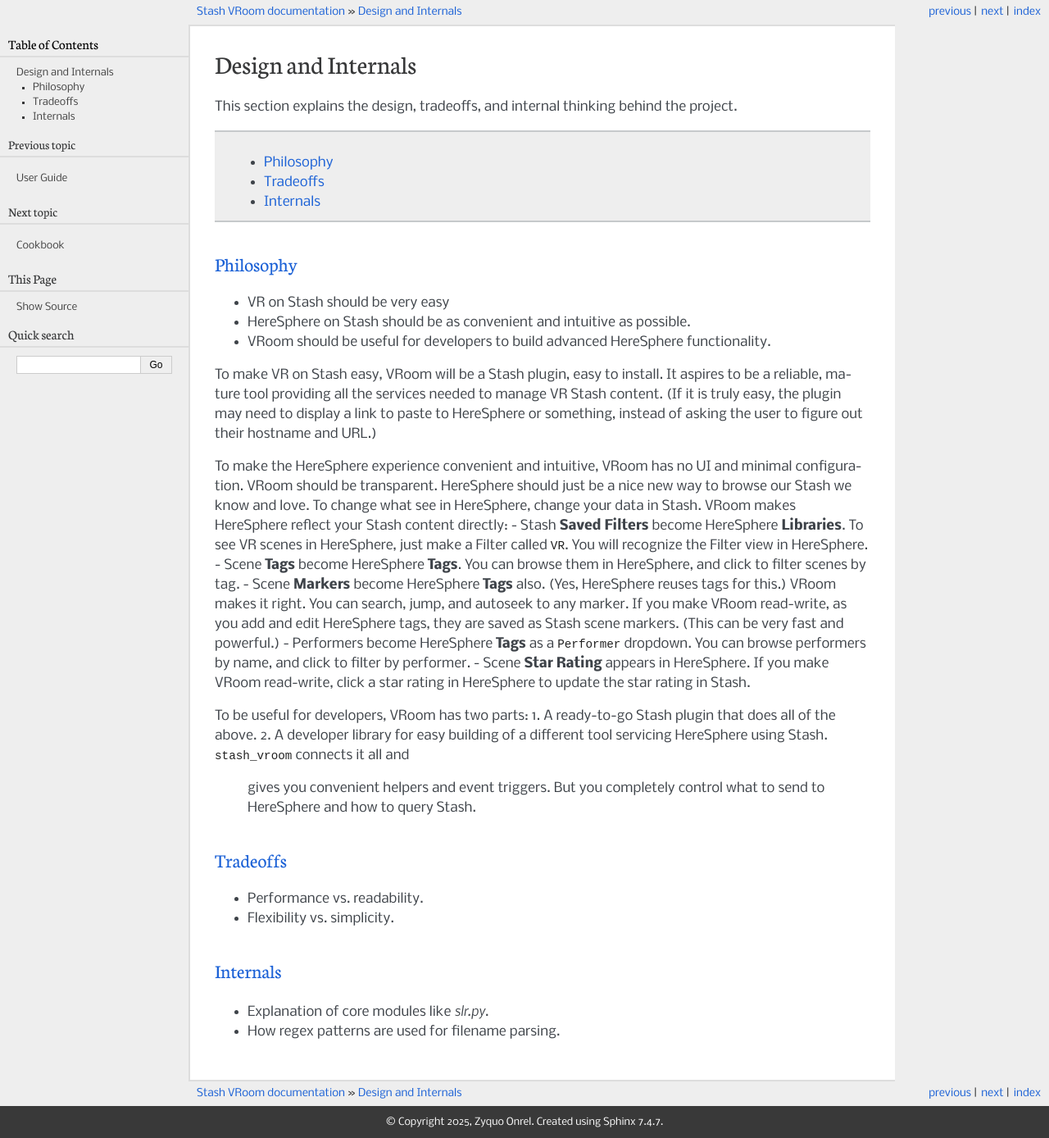
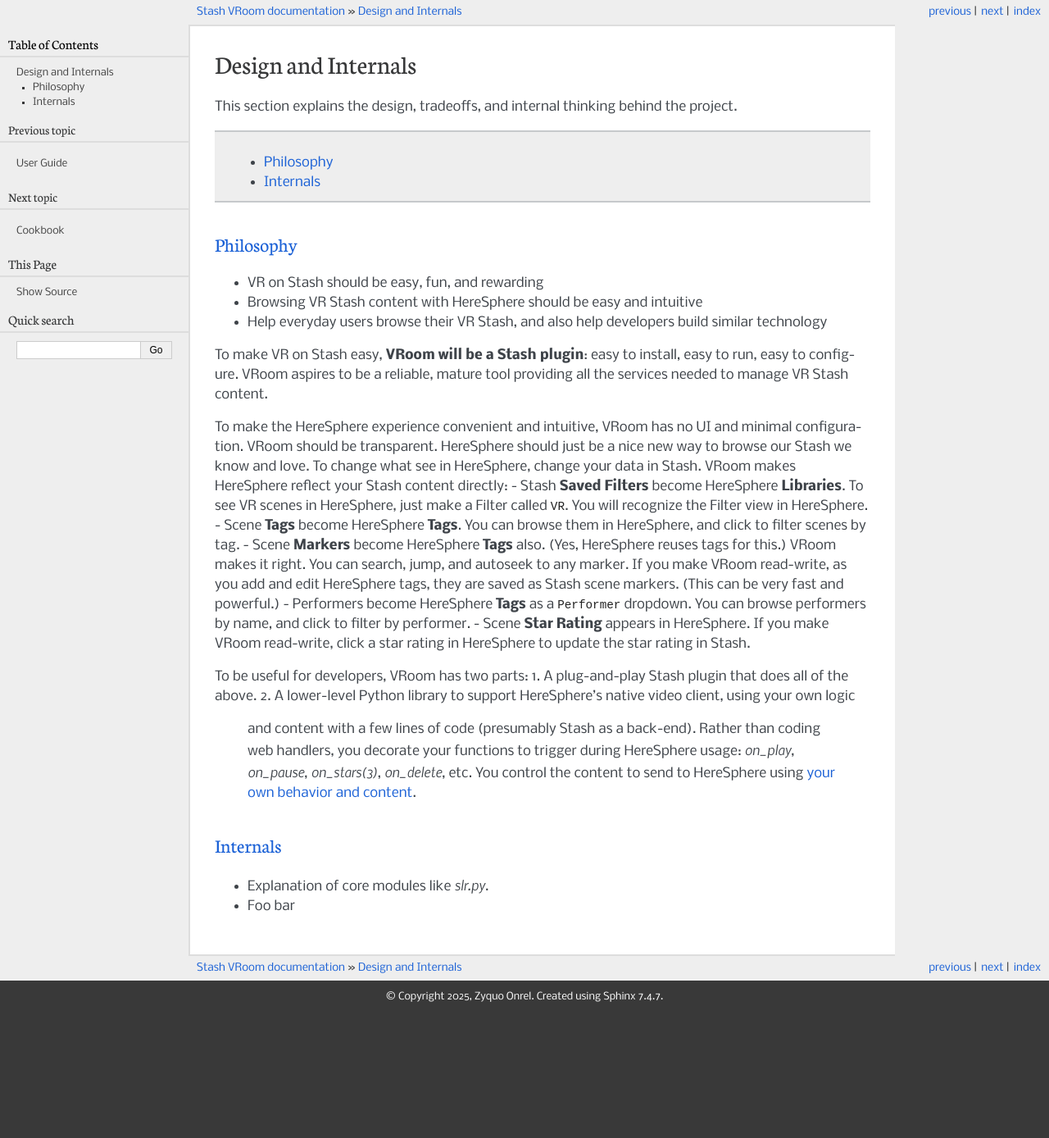
Before and after one commit to zyquon/stash-vroom, a Sphinx documentation site: the page built from doc/design.rst, in a window 1280 px wide. Shown: the whole page at 82% size. Built offline with Sphinx 7.4.7, drawn with Linux system fonts in a browser that asks for light colours; pages that are not in the unit, such as notebooks, are missing from menus; after the commit the page ends 1235 px from its top, so only the background shows below that.

```diff
--- a/doc/design.rst
+++ b/doc/design.rst
@@ -9,14 +9,13 @@ This section explains the design, tradeoffs, and internal thinking behind the pr
 Philosophy
 ----------
 
-- VR on Stash should be very easy
-- HereSphere on Stash should be as convenient and intuitive as possible.
-- VRoom should be useful for developers to build advanced HereSphere functionality.
+- VR on Stash should be easy, fun, and rewarding
+- Browsing VR Stash content with HereSphere should be easy and intuitive
+- Help everyday users browse their VR Stash, and also help developers build similar technology
 
-To make VR on Stash easy, VRoom will be a Stash plugin, easy to install. It aspires to be
-a reliable, mature tool providing all the services needed to manage VR Stash content. (If it is truly
-easy, the plugin may need to display a link to paste to HereSphere or something, instead of asking
-the user to figure out their hostname and URL.)
+To make VR on Stash easy, **VRoom will be a Stash plugin**: easy to install, easy to run, easy to configure.
+VRoom aspires to be a reliable, mature tool providing all the services needed to
+manage VR Stash content.
 
 To make the HereSphere experience convenient and intuitive, VRoom has no UI and minimal configuration.
 VRoom should be transparent. HereSphere should just be a nice new way to browse our Stash we know and love.
@@ -28,21 +27,17 @@ To change what see in HereSphere, change your data in Stash. VRoom makes HereSph
 - Scene **Star Rating** appears in HereSphere. If you make VRoom read-write, click a star rating in HereSphere to update the star rating in Stash.
 
 To be useful for developers, VRoom has two parts:
-1. A ready-to-go Stash plugin that does all of the above.
-2. A developer library for easy building of a different tool servicing HereSphere using Stash. ``stash_vroom`` connects it all and
-   gives you convenient helpers and event triggers. But you completely control what to send to HereSphere and how to query Stash.
-
-Tradeoffs
----------
-
-- Performance vs. readability.
-- Flexibility vs. simplicity.
+1. A plug-and-play Stash plugin that does all of the above.
+2. A lower-level Python library to support HereSphere's native video client, using your own logic
+   and content with a few lines of code (presumably Stash as a back-end). Rather than coding web handlers,
+   you decorate your functions to trigger during HereSphere usage: `on_play`, `on_pause`, `on_stars(3)`, `on_delete`, etc.
+   You control the content to send to HereSphere using `your own behavior and content <cookbook.html>`_.
 
 Internals
 ---------
 
 - Explanation of core modules like `slr.py`.
-- How regex patterns are used for filename parsing.
+- Foo bar
 
 .. Here is an example of the `say_hello` function:
 
```
Also changed, not shown: TODO.md (+3 -1 lines), doc/index.rst (+6 -3 lines), doc/user_guide.rst (+45 -0 lines).
